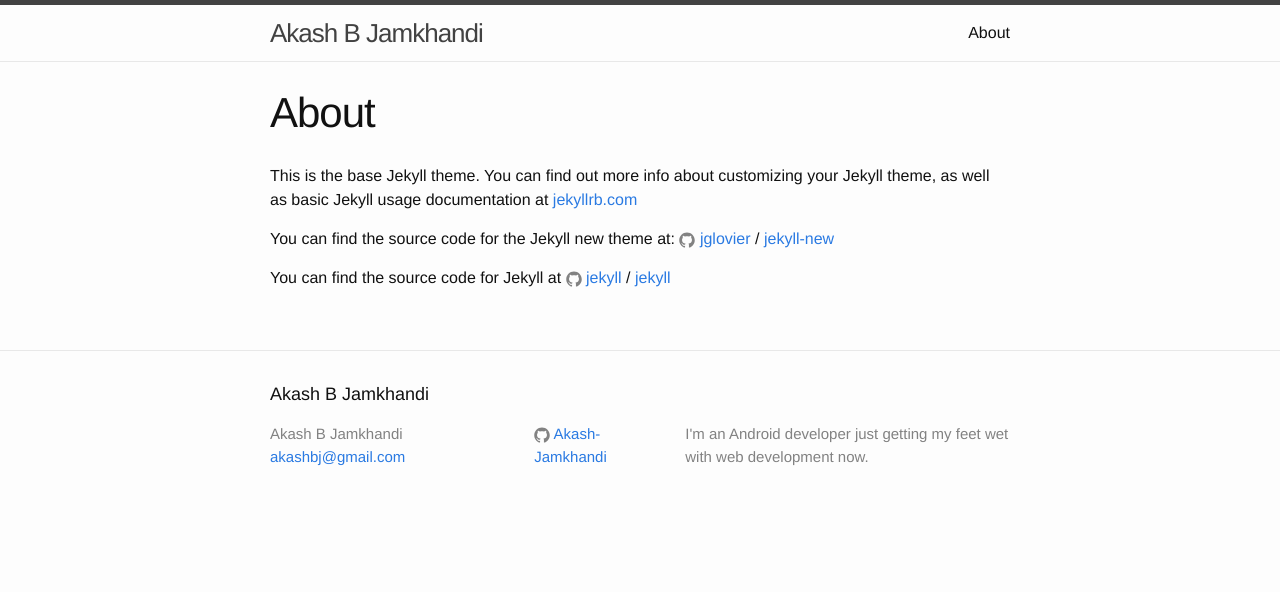
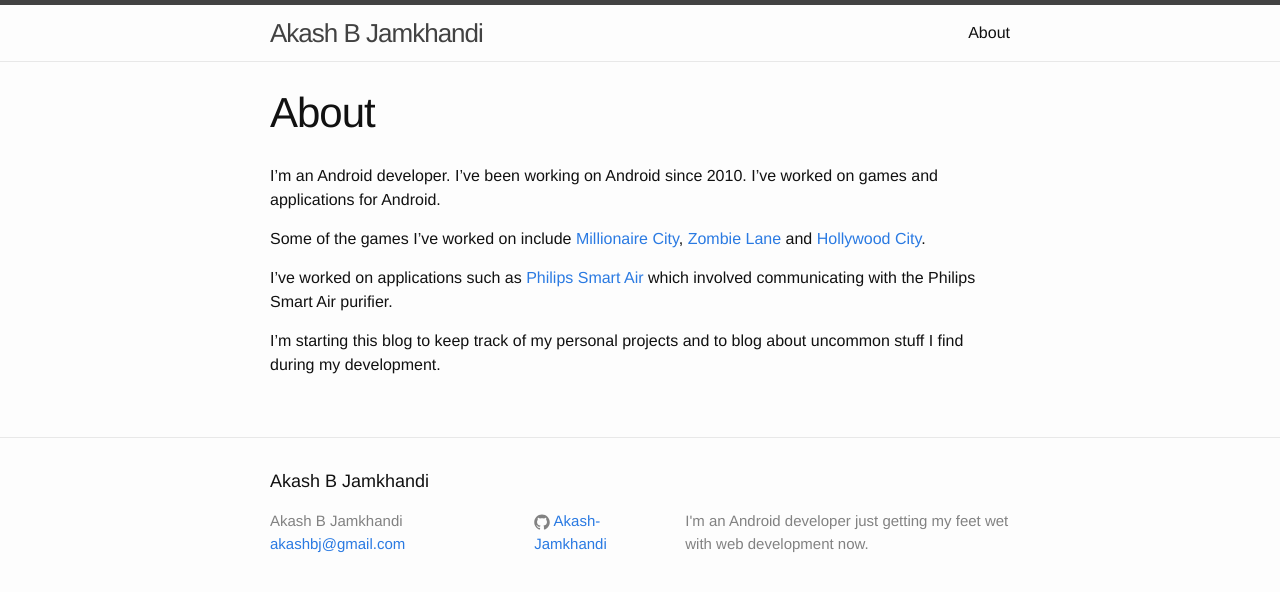
Before and after one commit to Akash-Jamkhandi/Akash-Jamkhandi.github.io, a Jekyll site: the page built from about.md, in a window 1280 px wide. Shown: the top 592 px of the page. Built offline with Jekyll 4.4.1, drawn with Linux system fonts in a browser that asks for light colours.

Commit message:
Added about page data

```diff
--- a/about.md
+++ b/about.md
@@ -4,12 +4,10 @@ title: About
 permalink: /about/
 ---
 
-This is the base Jekyll theme. You can find out more info about customizing your Jekyll theme, as well as basic Jekyll usage documentation at [jekyllrb.com](http://jekyllrb.com/)
+I'm an Android developer. I've been working on Android since 2010. I've worked on games and applications for Android.
 
-You can find the source code for the Jekyll new theme at:
-{% include icon-github.html username="jglovier" %} /
-[jekyll-new](https://github.com/jglovier/jekyll-new)
+Some of the games I've worked on include [Millionaire City](https://play.google.com/store/apps/details?id=com.dchoc.dollars), [Zombie Lane](https://play.google.com/store/apps/details?id=com.dchoc) and [Hollywood City](https://play.google.com/store/apps/details?id=com.digitalchocolate.androidmovie).
 
-You can find the source code for Jekyll at
-{% include icon-github.html username="jekyll" %} /
-[jekyll](https://github.com/jekyll/jekyll)
+I've worked on applications such as [Philips Smart Air](https://play.google.com/store/apps/details?id=com.philips.cl.di.dev.pa) which involved communicating with the Philips Smart Air purifier.
+
+I'm starting this blog to keep track of my personal projects and to blog about uncommon stuff I find during my development.
```
